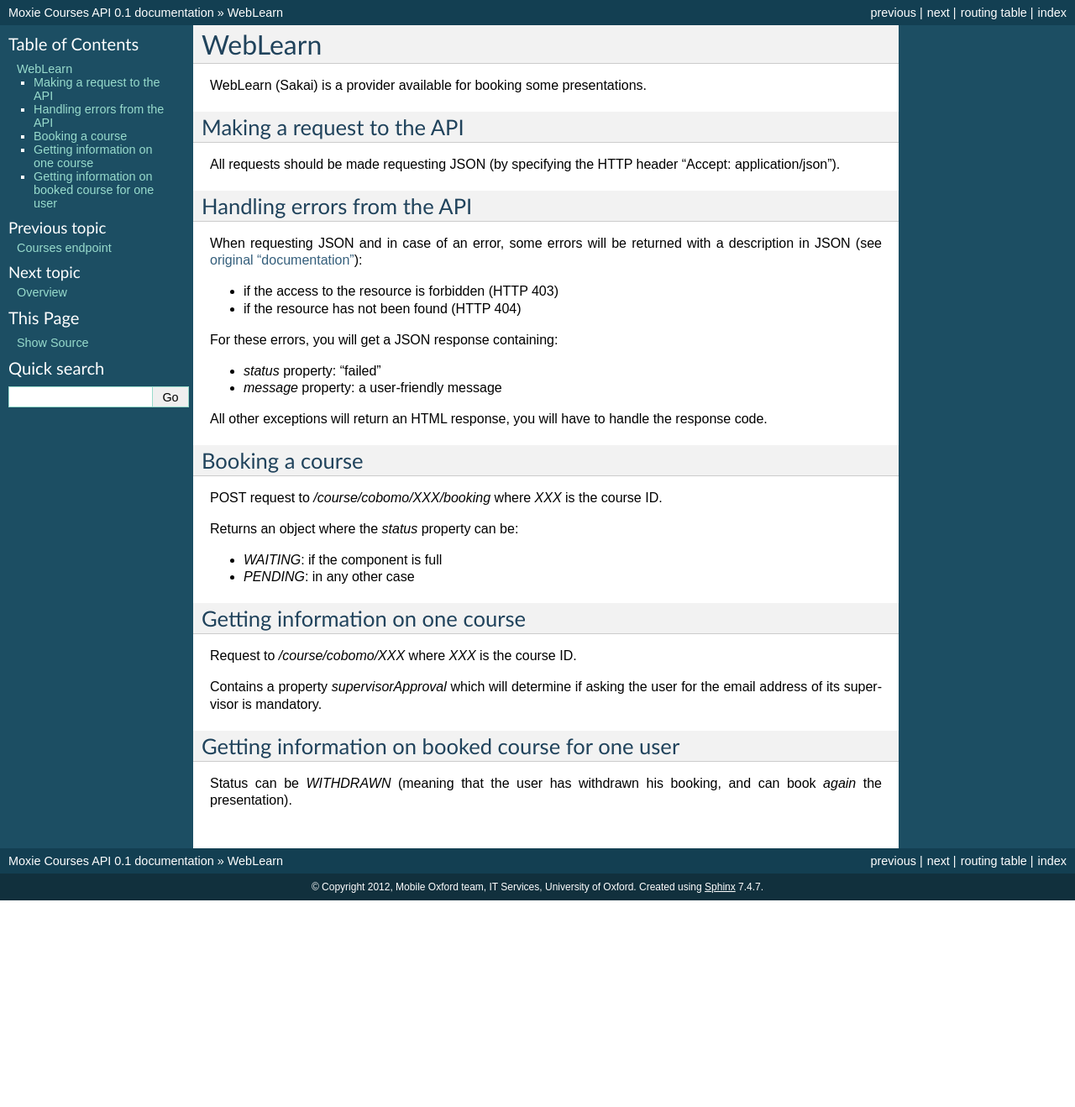
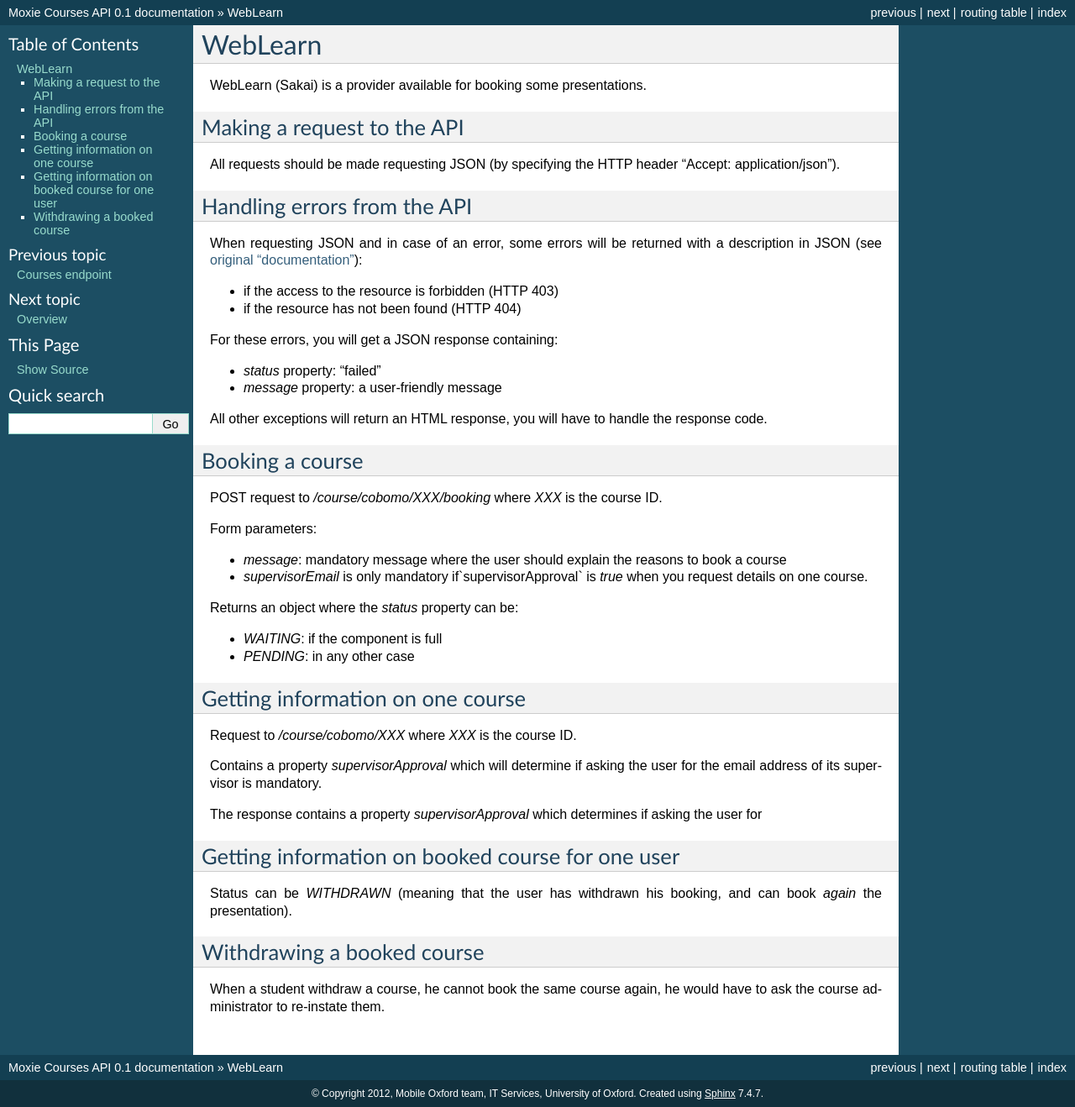
Before and after one commit to ox-it/moxie-courses, a Sphinx documentation site: the page built from docs/source/providers/weblearn.rst, in a window 1280 px wide. Shown: the whole page at 84% size. Built offline with Sphinx 7.4.7, drawn with Linux system fonts in a browser that asks for light colours; before the commit the page ends 1072 px from its top, so only the background shows below that.

Commit message:
Updated documentation of WebLearn

```diff
--- a/docs/source/providers/weblearn.rst
+++ b/docs/source/providers/weblearn.rst
@@ -7,7 +7,6 @@
 ---------------------------
 
 All requests should be made requesting JSON (by specifying the HTTP header “Accept: application/json”).
-
 
 Handling errors from the API
 ----------------------------
@@ -30,6 +29,11 @@
 
 POST request to `/course/cobomo/XXX/booking` where `XXX` is the course ID.
 
+Form parameters:
+
+* `message`: mandatory message where the user should explain the reasons to book a course
+* `supervisorEmail` is only mandatory if`supervisorApproval` is `true` when you request details on one course.
+
 Returns an object where the `status` property can be:
 
 * `WAITING`: if the component is full
@@ -42,7 +46,14 @@
 
 Contains a property `supervisorApproval` which will determine if asking the user for the email address of its supervisor is mandatory.
 
+The response contains a property `supervisorApproval` which determines if asking the user for
+
 Getting information on booked course for one user
 -------------------------------------------------
 
 Status can be `WITHDRAWN` (meaning that the user has withdrawn his booking, and can book *again* the presentation).
+
+Withdrawing a booked course
+---------------------------
+
+When a student withdraw a course, he cannot book the same course again, he would have to ask the course administrator to re-instate them.
```
